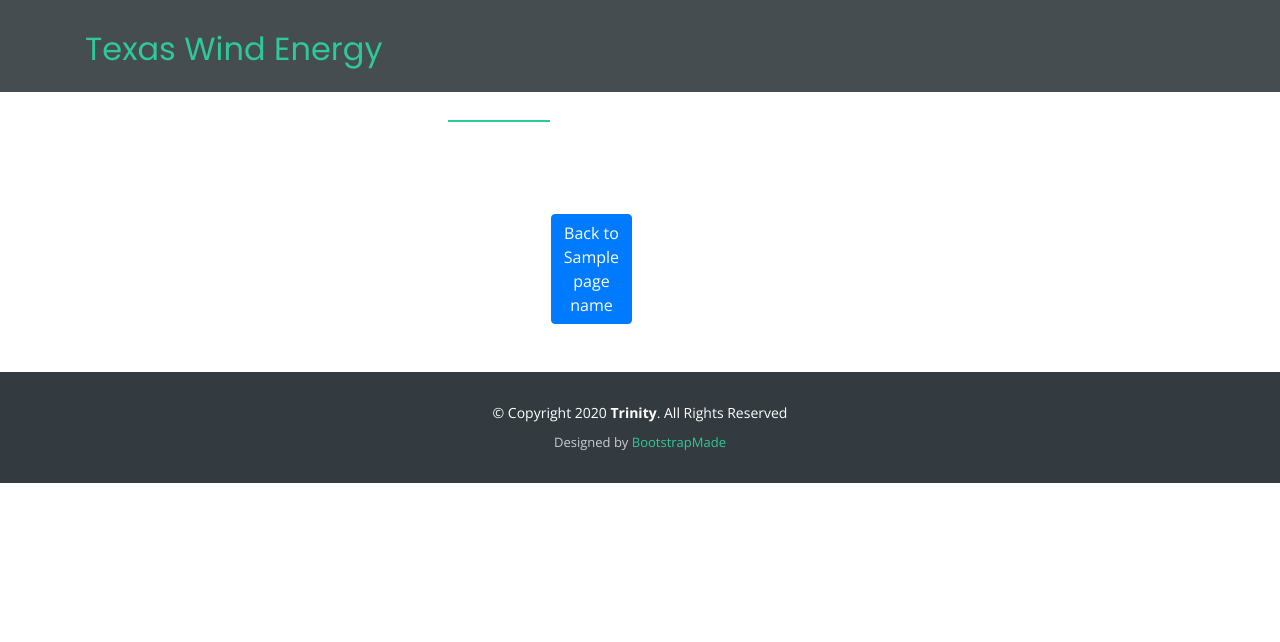
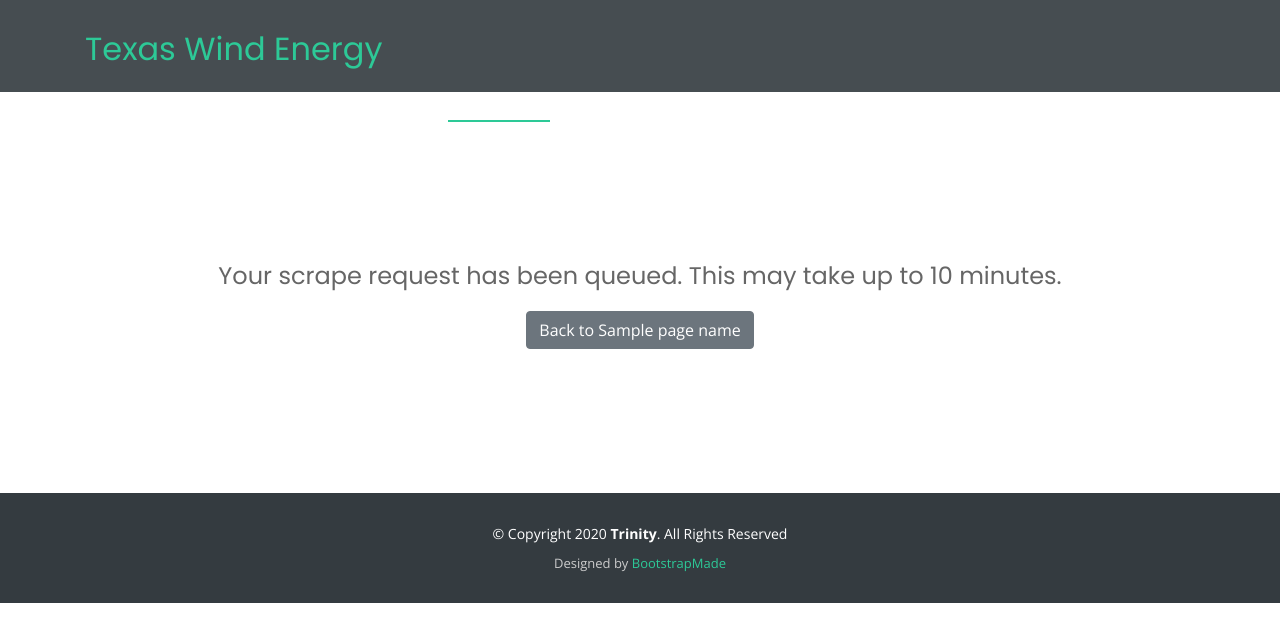
Before and after one commit to ybacoder/project-2, a Python web app: template templates/scrape.html in a window 1280 px wide. Shown: the top 642 px of the page. Run offline with Jinja, Linux system fonts and the light colour scheme; the template is opened without the code that fills it: most values are stand-ins (such as "Sample title", 1, 10 or a date in 2020); some libraries are stand-ins or nearby versions.

Commit message:
make even prettier

```diff
--- a/templates/scrape.html
+++ b/templates/scrape.html
@@ -60,16 +60,18 @@
   </header><!-- End Header -->
 
 <div class="container">
-    <div class="row py-5">
-      <div class="col-4 my-5"></div>
-      <center>
-      <div class="col-4 mt-5 pt-5">
-            <a class="btn btn-primary" href="{{ url_for(referring_func_name) }}" role="button">Back to {{ page_name }}</a>
-      </div>
-    </center>
-      <div class="col-4"></div>
-    </div>
-  </div>
+  <div class="row my-5"></div>
+  <div class="row my-5"></div>
+  <div class="row my-5"></div>
+  <center>
+    <h4>Your scrape request has been queued. This may take up to 10 minutes.</h4>
+    <a href="{{ url_for(referring_func_name) }}">
+      <button id="filter-btn" type="button" class="btn btn-secondary">Back to {{ page_name }}</button>
+    </a>
+  </center>
+  <div class="row my-5"></div>
+  <div class="row my-5"></div>
+</div>
 
   <!-- ======= Footer ======= -->
   <footer id="footer">
```
Also changed, not shown: app.py (+6 -6 lines).
